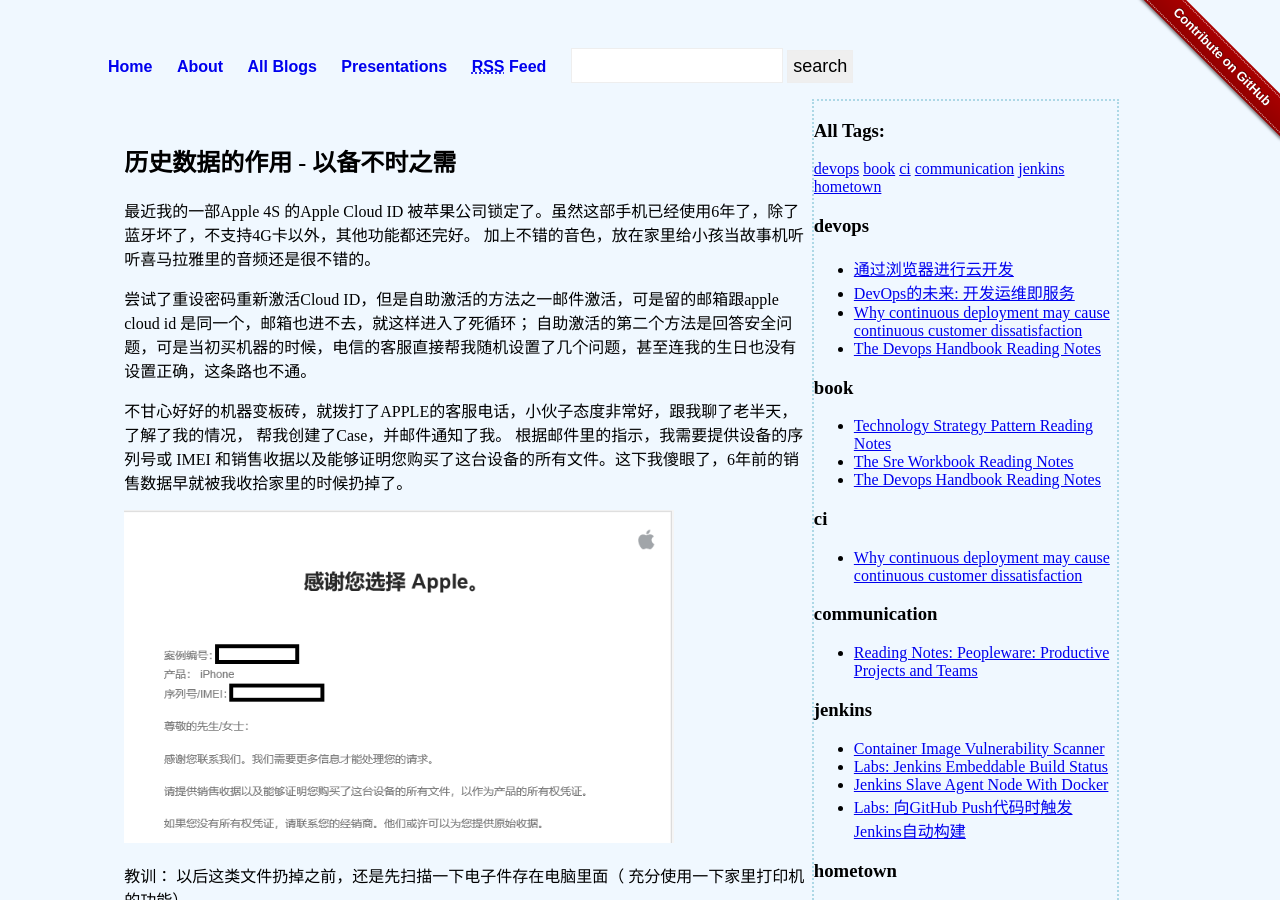
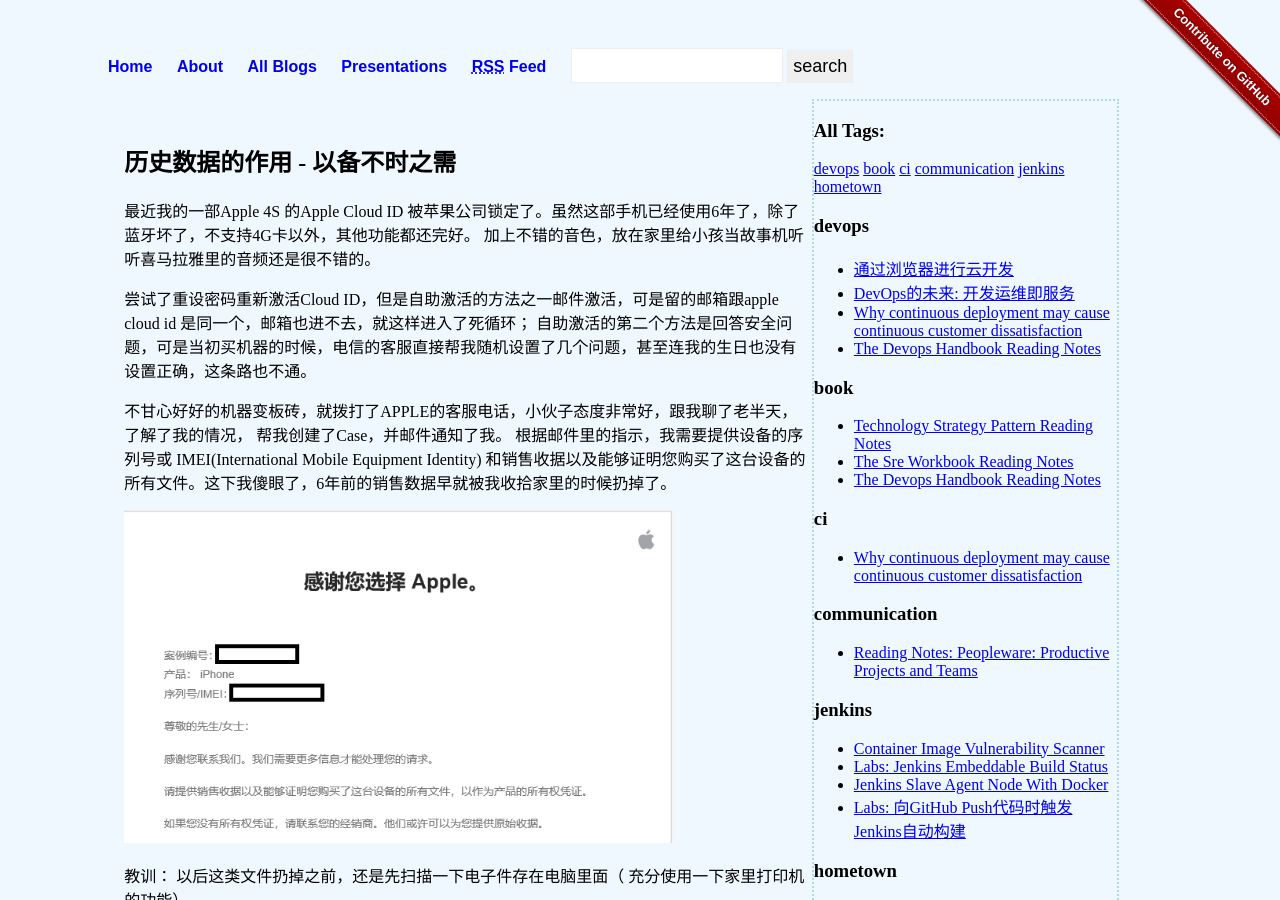
Before and after one commit to liuning0820/liuning0820.github.io, a Jekyll site: the page built from _posts/2019-05-24-usage-of-historical-data.md, in a window 1280 px wide and 900 px high. Built offline with Jekyll 4.4.1, drawn with Linux system fonts in a browser that asks for light colours; comment, search, counter and statistics services are not loaded.

Commit message:
Update a bit

```diff
--- a/_posts/2019-05-24-usage-of-historical-data.md
+++ b/_posts/2019-05-24-usage-of-historical-data.md
@@ -12,7 +12,7 @@ comments: true
 尝试了重设密码重新激活Cloud ID，但是自助激活的方法之一邮件激活，可是留的邮箱跟apple cloud id 是同一个，邮箱也进不去，就这样进入了死循环； 自助激活的第二个方法是回答安全问题，可是当初买机器的时候，电信的客服直接帮我随机设置了几个问题，甚至连我的生日也没有设置正确，这条路也不通。
 
 不甘心好好的机器变板砖，就拨打了APPLE的客服电话，小伙子态度非常好，跟我聊了老半天，了解了我的情况， 帮我创建了Case，并邮件通知了我。
-根据邮件里的指示，我需要提供设备的序列号或 IMEI 和销售收据以及能够证明您购买了这台设备的所有文件。这下我傻眼了，6年前的销售数据早就被我收拾家里的时候扔掉了。
+根据邮件里的指示，我需要提供设备的序列号或 IMEI(International Mobile Equipment Identity) 和销售收据以及能够证明您购买了这台设备的所有文件。这下我傻眼了，6年前的销售数据早就被我收拾家里的时候扔掉了。
 
 ![apple-case-id]({{ site.url }}{{site.baseurl}}/images/apple-case-id.png){:height="80%" width="80%"}
 
```
Also changed, not shown: _posts/2017-07-07-github-pages-as-blog.md (+2 -2 lines), 2 other files.
